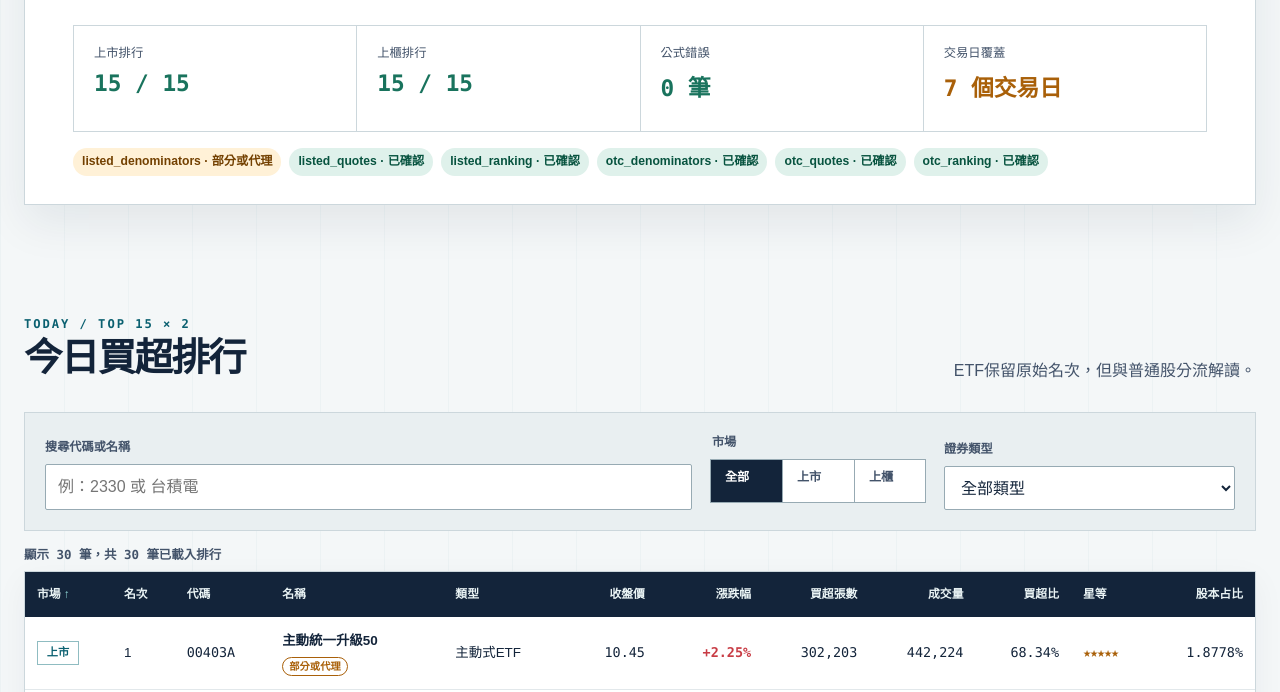
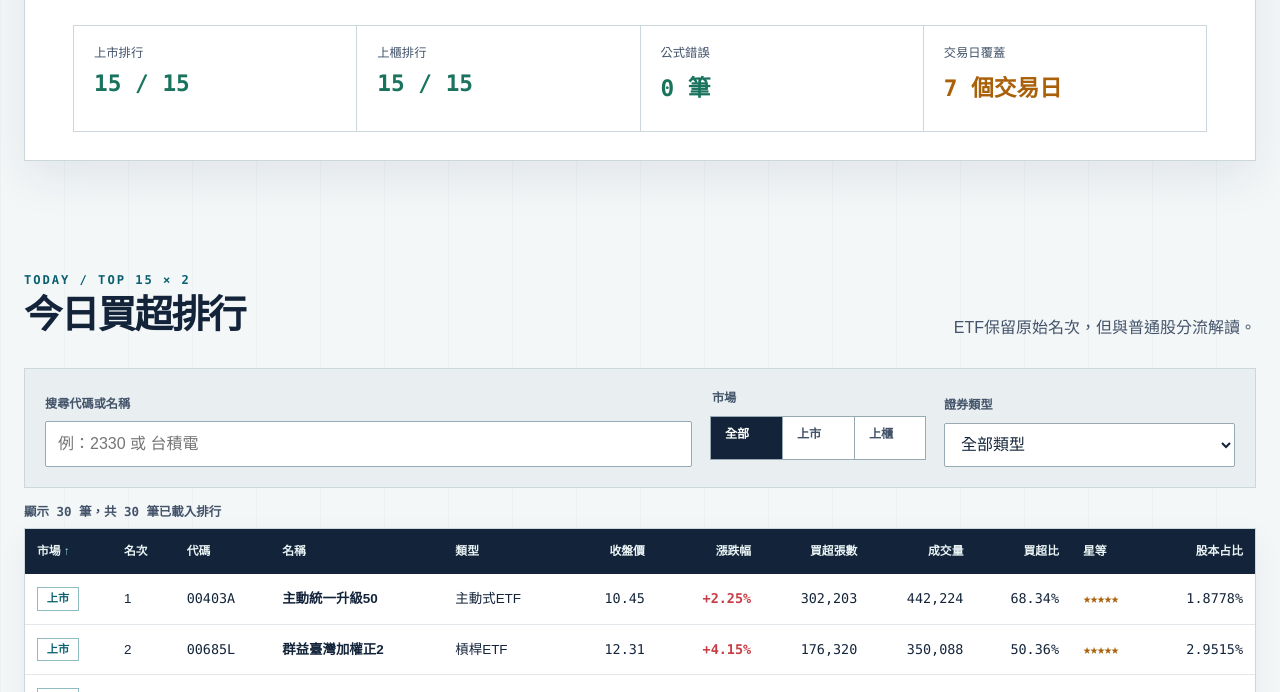
Before and after one commit to Henrycc83/main-force-chip-tracker, a website: page docs/index.html in a window 1280 px wide. Shown: the part 548-1240 px from the top of the page. Drawn offline with Linux system fonts and the light colour scheme.

Commit message:
fix: hide evidence labels from public dashboard

```diff
--- a/docs/app.js
+++ b/docs/app.js
@@ -22,13 +22,6 @@ const labels = {
   buy_volume_percent: "買超比",
   stars: "星等",
   capital_percent: "股本占比",
-};
-
-const statusText = {
-  confirmed: "已確認",
-  partial: "部分或代理",
-  no_new_data: "無新交易資料",
-  unavailable: "不可用",
 };
 
 const typeText = {
@@ -130,9 +123,6 @@ function renderDashboard(payload) {
   document.querySelector("#data-date").textContent = payload.data_date ? displayDate(payload.data_date) : "尚未確認";
   document.querySelector("#generated-at").textContent = displayDateTime(payload.generated_at);
 
-  const overall = document.querySelector("#overall-status");
-  overall.textContent = statusText[payload.status] || payload.status;
-  overall.className = `status-chip ${payload.status === "confirmed" ? "" : payload.status === "partial" ? "partial" : "unavailable"}`;
   const qaPassed = payload.quality?.latest_qa_result?.passed === true;
   document.querySelector("#qa-status").textContent = qaPassed ? "QA 通過" : "QA 未通過";
 
@@ -171,16 +161,6 @@ function renderQuality(payload) {
     ? "獨立驗證通過，頁面可發布。"
     : "最新驗證未通過。請查看來源狀態與缺漏。";
 
-  const healthHost = document.querySelector("#source-health");
-  const health = quality.source_health || {};
-  const items = Array.isArray(health)
-    ? health.map((item) => [item.source || item.name, item.status])
-    : Object.entries(health);
-  healthHost.replaceChildren(...items.map(([source, status]) => {
-    const badge = el("span", `badge ${statusClass(status)}`);
-    badge.textContent = `${source} · ${statusText[status] || status}`;
-    return badge;
-  }));
 }
 
 function renderLatest() {
@@ -205,15 +185,11 @@ function renderLatest() {
 function createLatestRow(row) {
   const tr = document.createElement("tr");
   const market = row.market_group === "listed" ? "上市" : "上櫃";
-  const nameCell = textValue(row.name, "name-cell");
-  const evidence = el("span", `row-evidence ${statusClass(row.evidence_status)}`);
-  evidence.textContent = statusText[row.evidence_status] || row.evidence_status || "不可用";
-  nameCell.append(evidence);
   const values = [
     badgeValue(market, "market-tag"),
     textValue(row.rank),
     textValue(row.code, "code-cell"),
-    nameCell,
+    textValue(row.name, "name-cell"),
     textValue(typeText[row.security_type] || row.security_type || "不可用"),
     numberValue(row.close, 2),
     percentValue(row.change_percent, 2, true),
@@ -229,7 +205,6 @@ function createLatestRow(row) {
     if ([5, 6, 7, 8, 9, 11].includes(index)) cell.classList.add("numeric");
     tr.append(cell);
   });
-  tr.title = `排行證據：${statusText[row.evidence_status] || row.evidence_status || "不可用"}`;
   return tr;
 }
 
@@ -246,9 +221,8 @@ function renderMemory(rows) {
       signedNumberValue(pick(row, "observed_net_buy_lots", "net_buy_lots", "observed_buy_lots")),
       percentValue(pick(row, "weighted_buy_percent", "weighted_buy_ratio", "buy_volume_percent"), 2),
       textValue(flowStateText[row.buy_sell_state] || value(pick(row, "latest_state", "status"), "不可用")),
-      badgeValue(statusText[row.evidence_status] || row.evidence_status || "不可用", `badge ${statusClass(row.evidence_status)}`),
     ];
-    ["代碼／名稱", "前15日數", "最長連續", "觀察淨買超", "加權買超比", "最新狀態", "證據"].forEach((label, index) => {
+    ["代碼／名稱", "前15日數", "最長連續", "觀察淨買超", "加權買超比", "最新狀態"].forEach((label, index) => {
       cells[index].dataset.label = label;
       if ([1, 2, 3, 4].includes(index)) cells[index].classList.add("numeric");
       tr.append(cells[index]);
@@ -271,7 +245,6 @@ function renderMonthly(monthly) {
     ["已觀察交易日", suffix(metadata.trading_days_observed ?? metadata.trading_days, " 日")],
     ["普通股入榜", suffix(ordinaryRows.length, " 檔")],
     ["ETF／其他資金流", suffix(fundRows.length, " 檔")],
-    ["資料完整度", statusText[metadata.coverage_status] || value(metadata.coverage_status, "不可用")],
   ];
   const factHost = document.querySelector("#monthly-facts");
   factHost.replaceChildren(...facts.map(([term, description]) => {
@@ -328,9 +301,6 @@ function renderReportLinks(links) {
 
 function renderFatalState() {
   document.querySelector("#data-date").textContent = "無法載入";
-  const overall = document.querySelector("#overall-status");
-  overall.textContent = "不可用";
-  overall.className = "status-chip unavailable";
   document.querySelector("#qa-status").textContent = "QA 未執行";
   document.querySelector("#quality-summary").textContent = "資料檔無法讀取，未顯示任何舊數據。";
   document.querySelector("#quality-metrics").replaceChildren();
@@ -385,12 +355,6 @@ function matchesSecurityType(type, filter) {
   const funds = new Set(["etf", "bond_etf", "leveraged_etf", "inverse_etf", "active_etf", "fund"]);
   if (filter === "fund") return funds.has(type);
   return type !== "ordinary_stock" && !funds.has(type);
-}
-
-function statusClass(status) {
-  if (status === "confirmed") return "confirmed";
-  if (status === "partial" || status === "proxy") return "partial";
-  return "unavailable";
 }
 
 function marketText(market) {
--- a/docs/index.html
+++ b/docs/index.html
@@ -7,7 +7,7 @@
     <meta name="color-scheme" content="light">
     <title>主力籌碼觀測站</title>
     <link rel="stylesheet" href="./styles.css">
-    <script src="./app.js?v=20260901-hide-denominator" defer></script>
+    <script src="./app.js?v=20260901-hide-audit-labels" defer></script>
   </head>
   <body>
     <a class="skip-link" href="#main-content">跳到主要內容</a>
@@ -25,7 +25,6 @@
           <p class="seal__label">最新確認交易日</p>
           <p class="seal__date" id="data-date">讀取中</p>
           <div class="seal__status-row">
-            <span class="status-chip" id="overall-status">載入資料</span>
             <span id="qa-status">QA —</span>
           </div>
           <p class="seal__time">網站更新：<time id="generated-at">—</time></p>
@@ -47,7 +46,6 @@
           <p id="quality-summary">正在檢查資料完整性…</p>
         </div>
         <div class="metric-grid" id="quality-metrics" aria-live="polite"></div>
-        <div class="source-health" id="source-health"></div>
       </section>
 
       <section class="section-block" aria-labelledby="latest-title">
@@ -128,7 +126,6 @@
                 <th scope="col" class="numeric">觀察淨買超</th>
                 <th scope="col" class="numeric">加權買超比</th>
                 <th scope="col">最新狀態</th>
-                <th scope="col">證據</th>
               </tr>
             </thead>
             <tbody></tbody>
--- a/docs/styles.css
+++ b/docs/styles.css
@@ -218,13 +218,6 @@ h2 {
 .metric__value.warn { color: var(--amber); }
 .metric__value.bad { color: var(--danger); }
 
-.source-health {
-  display: flex;
-  flex-wrap: wrap;
-  gap: 8px;
-  margin-top: 16px;
-}
-
 .section-block { padding: clamp(64px, 9vw, 112px) 0 0; }
 
 .filter-bar {
@@ -428,23 +421,6 @@ footer p { max-width: 620px; margin: 0; }
   border: 0 !important;
 }
 
-.row-evidence {
-  display: block;
-  width: fit-content;
-  margin-top: 5px;
-  padding: 2px 6px;
-  border: 1px solid currentColor;
-  border-radius: 999px;
-  font: 600 .64rem/1.35 var(--body);
-  letter-spacing: .01em;
-  white-space: nowrap;
-}
-
-.row-evidence.confirmed { color: var(--fall); }
-.row-evidence.partial,
-.row-evidence.proxy { color: var(--amber); }
-.row-evidence.unavailable { color: var(--ink-soft); }
-
 @media (max-width: 980px) {
   .masthead { grid-template-columns: 1fr; min-height: auto; }
   .masthead h1 { font-size: clamp(4rem, 16vw, 7rem); }
```
Also changed, not shown: tests/verify-static.mjs (+3 -1 lines), 1 other file.
